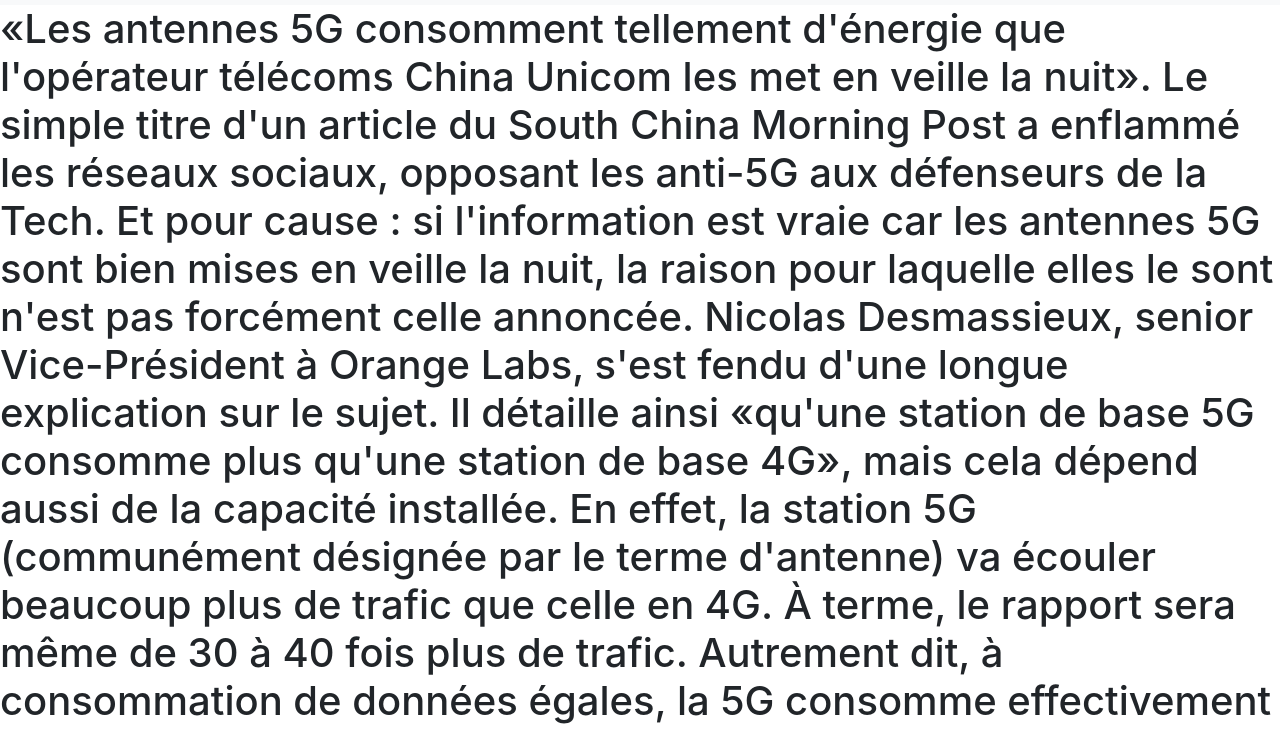
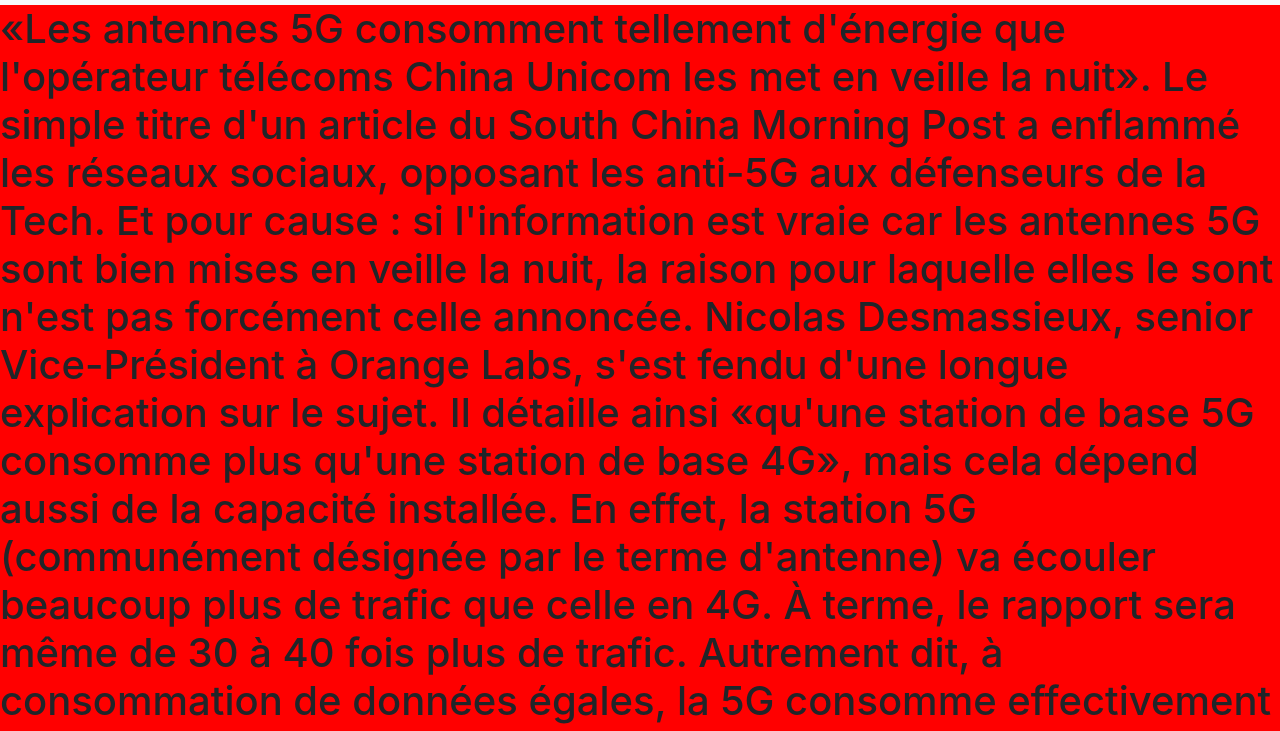
Before and after one commit to onizuki13/onizuki13.github.io, a website: page 5G.html in a window 1280 px wide. Shown: the part 51-782 px from the top of the page. Drawn offline with nearby package versions, Linux system fonts and the light colour scheme.

Commit message:
Update 5G.html

```diff
--- a/5G.html
+++ b/5G.html
@@ -53,7 +53,9 @@
 </nav>
 
 
-<h1> «Les antennes 5G consomment tellement d'énergie que l'opérateur télécoms China Unicom les met en veille la nuit». Le simple titre d'un article du South China Morning Post a enflammé les réseaux sociaux, opposant les anti-5G aux défenseurs de la Tech. Et pour cause : si l'information est vraie car les antennes 5G sont bien mises en veille la nuit, la raison pour laquelle elles le sont n'est pas forcément celle annoncée.
+ <div class="container-fluide" style="background:red">
+
+  <h1> «Les antennes 5G consomment tellement d'énergie que l'opérateur télécoms China Unicom les met en veille la nuit». Le simple titre d'un article du South China Morning Post a enflammé les réseaux sociaux, opposant les anti-5G aux défenseurs de la Tech. Et pour cause : si l'information est vraie car les antennes 5G sont bien mises en veille la nuit, la raison pour laquelle elles le sont n'est pas forcément celle annoncée.
 
     Nicolas Desmassieux, senior Vice-Président à Orange Labs, s'est fendu d'une longue explication sur le sujet. Il détaille ainsi «qu'une station de base 5G consomme plus qu'une station de base 4G», mais cela dépend aussi de la capacité installée. En effet, la station 5G (communément désignée par le terme d'antenne) va écouler beaucoup plus de trafic que celle en 4G. À terme, le rapport sera même de 30 à 40 fois plus de trafic. Autrement dit, à consommation de données égales, la 5G consomme effectivement moins que la 4G.
 
@@ -66,5 +68,6 @@
 
     Certes, Orange est un opérateur télécoms, mais ces derniers ont tout intérêt à choisir les technologies qui leur font consommer le moins d'énergie possible. D'une part, parce qu'ils veulent réduire les coûts de fonctionnement. D'autre part, parce que la plupart des grands du secteur ont pris des engagements forts en termes d'impact environnemental. Et notamment Orange.
 </h1>
+   </div>
 </body>
 </html>
```
